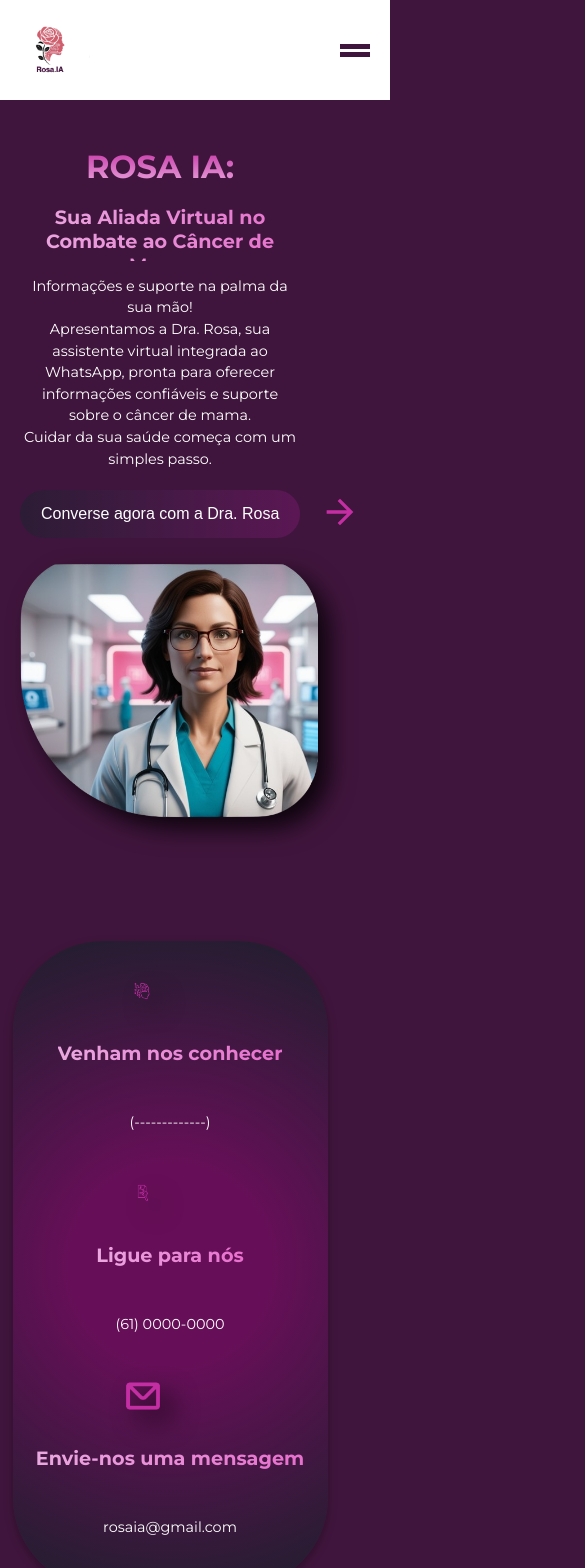
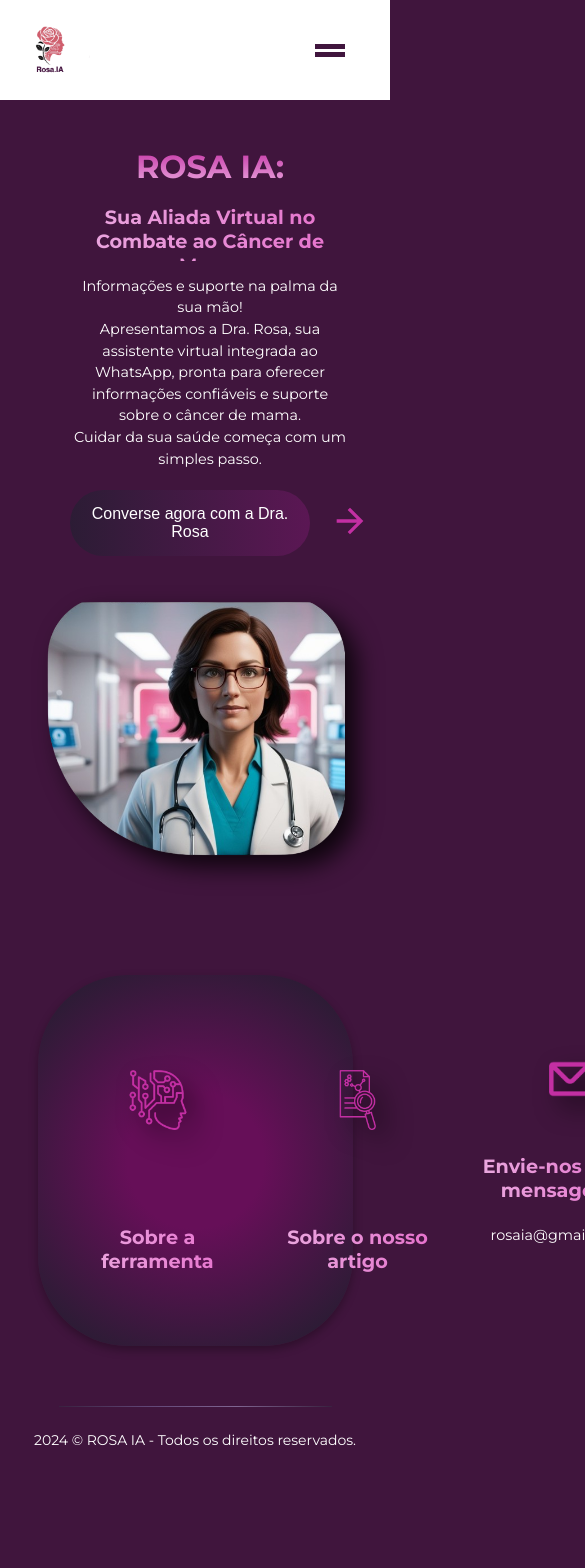
Before and after one commit to carlalopesj/web-rosa-ia, a React (Vite) app: page / in a window 390 px wide. Shown: the top 1568 px of the page, 585 px wide, since content can reach past the window. After the commit the page ends 1473 px from the top, so only its background shows below. Built offline with nearby package versions, Linux system fonts and the light colour scheme.

Commit message:
Alterando responsividade mobile

```diff
--- a/src/components/Navbar.css
+++ b/src/components/Navbar.css
@@ -82,7 +82,7 @@ nav ul button {
     gap: 5px;
     cursor: pointer;
     background-color: #40153D;
-    margin-right: 10px;
+    margin-right: 35px;
   }
 
   .menu-icon div {
--- a/src/components/Section.css
+++ b/src/components/Section.css
@@ -54,12 +54,13 @@ section>div:first-child button {
 }
 
 /* imagem Dra.Rosa */
-section>div:last-child img {
+.img1 {
     margin: 0;
     padding: 0;
     border: none;
     line-height: 0;
     margin-right: 55px;
+    margin-top: 20px;
 }
 
 section img {
@@ -89,7 +90,7 @@ section img {
     background: rgb(102,15,88);
     background: radial-gradient(circle, rgba(102,15,88,1) 28%, rgba(33,30,46,1) 97%);
     color: white;
-    padding: 35px;
+    padding: 10px;
     margin: 5px 50px 30px 0px;
     border-radius: 90px;
     display: flex;
@@ -112,15 +113,21 @@ section img {
     gap: 0px; /* Espaço entre a imagem e o texto */
     flex: 1;
     min-width: 200px;
-    padding: 20px;
+    padding: 0px;
     position: relative;
-    padding: 0 20px;
+
 }
 
 /* Imagem (ícone) */
 .info-icon {
-    width: 40px; /* Ajuste o tamanho da imagem */
-    height: 40px; /* Ajuste o tamanho da imagem */
+    width: 150px;
+    height: 150px;
+}
+
+.info-icon3{
+    width: 50px;
+    height: 50px;
+    margin-left: 25px;
 }
 
 .info-item h3 {
@@ -137,8 +144,9 @@ section img {
 .text-container {
     display: flex;
     flex-direction: column; /* Organiza o título e o parágrafo em coluna */
-    gap: 0px; /* Espaço entre o h3 e o p */
-    text-align: left; /* Alinha o texto à esquerda */
+    text-align: center; /* Alinha o texto à esquerda */
+    padding: 20px;
+
 }
 .linha {
     width: 1px;
@@ -153,6 +161,8 @@ section img {
       margin-left: 0;
       padding: 20px;
     }
+
+
 
     section > div:first-child h1 {
       font-size: 2rem;
@@ -174,11 +184,32 @@ section img {
       margin: 20px 0 0 0;
     }
 
+    section img {
+        justify-content: center;
+
+    }
+
+    .img1 {
+        margin: 0;
+        padding: 0;
+        border: none;
+        line-height: 0;
+
+    }
+
+    .container1{
+        margin-left: 50px;
+    }
+
+    .container2{
+        margin-left: 50px;
+    }
+
     .info-box {
-      flex-direction: column;
-      height: auto;
+      flex-direction: row;
       padding: 20px;
       width: 90%;
+      margin-left: 50px;
     }
 
     .info-item {
--- a/src/components/section.tsx
+++ b/src/components/section.tsx
@@ -21,7 +21,7 @@ export function Section() {
                     </div>
                 </div>
 
-                <div id="img1">
+                <div className="img1">
                     <img src="./img/Dra-rosa.png" alt="imagem" />
                 </div>
             </section>
@@ -31,8 +31,7 @@ export function Section() {
                     <div className="info-item">
                         <img src="/img/ferramentas.png" alt="ferramentas" className="info-icon" />
                         <div className="text-container">
-                <h3>Venham nos conhecer</h3>
-                <p>(-------------)</p>
+                            <h3>Sobre a ferramenta</h3>
                         </div>
                         <img src="/img/Vector5.png" alt="linha" className="linha"/>
                     </div>
@@ -40,14 +39,13 @@ export function Section() {
                     <div className="info-item">
                         <img src="/img/artigo.png" alt="Telefone" className="info-icon" />
                         <div className="text-container">
-                <h3>Ligue para nós</h3>
-                <p>(61) 0000-0000</p>
+                            <h3>Sobre o nosso artigo</h3>
                         </div>
                         <img src="/img/Vector5.png" alt="linha" className="linha"/>
                     </div>
 
                     <div className="info-item">
-            <img src="/img/mail.png" alt="Email" className="info-icon" />
+                        <img src="/img/mail.png" alt="Email" className="info-icon3" />
                         <div className="text-container">
                             <h3>Envie-nos uma mensagem</h3>
                             <p>rosaia@gmail.com</p>
```
Lines whose indentation alone changed are shown as unchanged.
